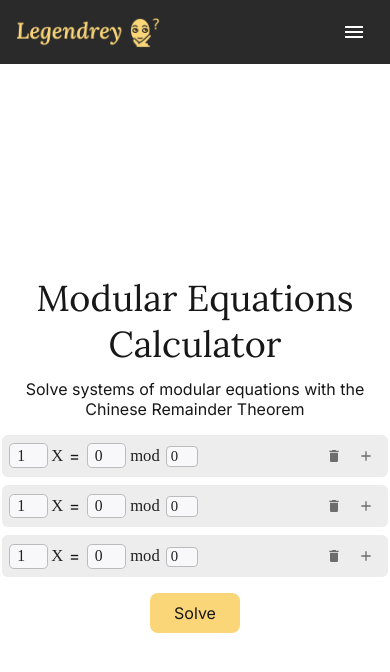
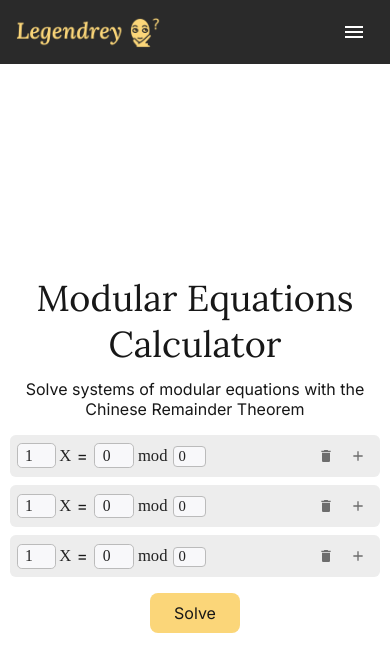
Before and after one commit to jonaprojects/remainder_solver, a Next.js app: page / in a window 390 px wide. Shown: the top 672 px of the page. Built offline with nearby package versions, Linux system fonts and the light colour scheme.

Commit message:
Fixing small styling issue in index.js

```diff
--- a/components/equations/Equation.module.css
+++ b/components/equations/Equation.module.css
@@ -121,7 +121,7 @@
 
 @media screen and (max-width: 576px) {
   .container {
-    width: 99vw;
+    width: 95vw;
     min-width: 0;
     font-size: 1.04rem;
     padding-inline: 0.38rem;
--- a/styles/Background.module.css
+++ b/styles/Background.module.css
@@ -11,11 +11,11 @@
 .contentContainer {
   max-width: min(768px, 100vw);
   overflow-x: auto;
+  overflow-y: hidden;
 }
 
 .contentContainer .MathJax_Display {
   overflow-x: auto;
-  overflow-y: hidden;
 }
 
 .par {
@@ -36,4 +36,5 @@
     .container {
         padding-inline: 5%;
     }
+
 }
```
